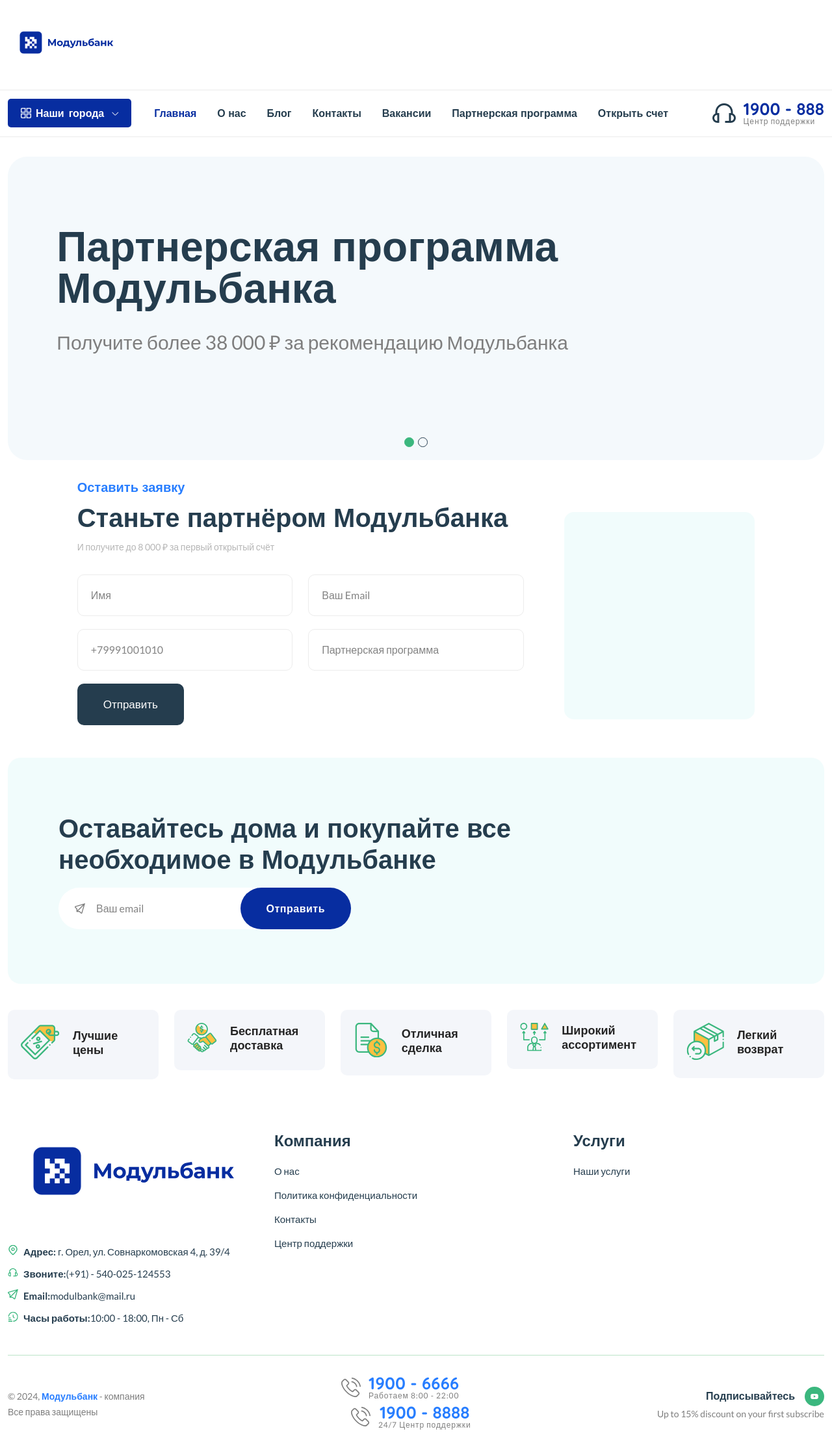
After one commit to mflorya575/Modulbank_Django, a Django app: page /partner_program/ in a window 1280 px wide. The commit adds this page. Shown: the whole page at 65% size. Run offline with Django 4.2, Linux system fonts and the light colour scheme; data comes from the database, SQL or seed files in the repository; some libraries are stand-ins or nearby versions.

Commit message:
create page partner program

```diff
--- a/bank/main/urls.py
+++ b/bank/main/urls.py
@@ -13,4 +13,6 @@
 
     path('vacancies/', views.vacancies_list, name='vacancies_list'),
     path('vacancy/<slug:slug>/', views.vacancy_detail, name='vacancy_detail'),
+
+    path('partner_program/', views.partner_program, name='partner_program'),
 ]
--- a/bank/main/views.py
+++ b/bank/main/views.py
@@ -85,3 +85,12 @@
     }
 
     return render(request, 'categories/vacancy_detail.html', context)
+
+
+def partner_program(request):
+
+    context = {
+        'title': 'Партнерская программа - Модульбанк',
+    }
+
+    return render(request, 'bank/partner_program.html', context)
--- a/bank/templates/bank/index.html
+++ b/bank/templates/bank/index.html
@@ -8,7 +8,7 @@
         <div class="container">
             <div class="home-slide-cover mt-30">
                 <div class="hero-slider-1 style-4 dot-style-1 dot-style-1-position-1">
-                    <div class="single-hero-slider single-animation-wrap" style="background-image: url(assets/imgs/slider/slider-1.png)">
+                    <div class="single-hero-slider single-animation-wrap" style="background-image: url({% static 'assets/imgs/slider/slider-1.png' %})">
                         <div class="slider-content">
                             <h1 class="display-2 mb-40">
                                 Добро пожаловать<br />
@@ -21,7 +21,7 @@
                             </form> {% endcomment %}
                         </div>
                     </div>
-                    <div class="single-hero-slider single-animation-wrap" style="background-image: url(assets/imgs/slider/slider-2.png)">
+                    <div class="single-hero-slider single-animation-wrap" style="background-image: url({% static 'assets/imgs/slider/slider-2.png' %})">
                         <div class="slider-content">
                             <h1 class="display-2 mb-40">
                                 Лучшие вакансии<br />
--- /dev/null
+++ b/bank/templates/bank/partner_program.html
@@ -0,0 +1,103 @@
+{% extends 'base.html' %}
+{% load static %}
+
+{% block content %}
+
+<main class="main">
+    <section class="home-slider position-relative mb-30">
+        <div class="container">
+            <div class="home-slide-cover mt-30">
+                <div class="hero-slider-1 style-4 dot-style-1 dot-style-1-position-1">
+                    <div class="single-hero-slider single-animation-wrap" style="background-image: url({% static 'assets/imgs/slider/slider-1.png' %})">
+                        <div class="slider-content">
+                            <h1 class="display-2 mb-40">
+                                Партнерская программа<br />
+                                Модульбанка
+                            </h1>
+                            <p class="mb-65">Получите более 38 000 ₽ за рекомендацию Модульбанка</p>
+                            {% comment %} <form class="form-subcriber d-flex">
+                                <input type="email" placeholder="Your emaill address" />
+                                <button class="btn" type="submit">Subscribe</button>
+                            </form> {% endcomment %}
+                        </div>
+                    </div>
+                    <div class="single-hero-slider single-animation-wrap" style="background-image: url({% static 'assets/imgs/slider/slider-2.png' %})">
+                        <div class="slider-content">
+                            <h1 class="display-2 mb-40">
+                                20 000 ₽ — за каждую<br />
+                                кофейню
+                            </h1>
+                            <p class="mb-65">Регистрируйтесь в партнерской программе и получайте повышенное вознаграждение</p>
+                            {% comment %} <form class="form-subcriber d-flex">
+                                <input type="email" placeholder="Your emaill address" />
+                                <button class="btn" type="submit">Subscribe</button>
+                            </form> {% endcomment %}
+                        </div>
+                    </div>
+                </div>
+                <div class="slider-arrow hero-slider-1-arrow"></div>
+            </div>
+        </div>
+    </section>
+    <!--End hero slider-->
+
+    <div class="container">
+        <div class="row">
+            <div class="col-xl-10 col-lg-12 m-auto">
+                <section class="mb-50">
+                    <div class="row">
+                        <div class="col-xl-8">
+                            <div class="contact-from-area padding-20-row-col">
+                                <h5 class="text-brand mb-10">Оставить заявку</h5>
+                                <h2 class="mb-10">Станьте партнёром Модульбанка</h2>
+                                <p class="text-muted mb-30 font-sm">И получите до 8 000 ₽ за первый открытый счёт</p>
+                                <form class="contact-form-style mt-30" id="contact-form" action="#" method="post">
+                                    <div class="row">
+                                        <div class="col-lg-6 col-md-6">
+                                            <div class="input-style mb-20">
+                                                <input name="name" placeholder="Имя" type="text" />
+                                            </div>
+                                        </div>
+                                        <div class="col-lg-6 col-md-6">
+                                            <div class="input-style mb-20">
+                                                <input name="email" placeholder="Ваш Email" type="email" />
+                                            </div>
+                                        </div>
+                                        <div class="col-lg-6 col-md-6">
+                                            <div class="input-style mb-20">
+                                                <input name="telephone" placeholder="+79991001010" type="tel" />
+                                            </div>
+                                        </div>
+                                        <div class="col-lg-6 col-md-6">
+                                            <div class="input-style mb-20">
+                                                <input name="subject" placeholder="Партнерская программа" type="text" />
+                                            </div>
+                                        </div>
+                                        <div class="col-lg-12 col-md-12">
+                                            {% comment %} <div class="textarea-style mb-30">
+                                                <textarea name="message" placeholder="Сообще"></textarea>
+                                            </div> {% endcomment %}
+                                            <button class="submit submit-auto-width" type="submit">Отправить</button>
+                                        </div>
+                                    </div>
+                                </form>
+                                <p class="form-messege"></p>
+                            </div>
+                        </div>
+                        <div class="col-lg-4 pl-50 d-lg-block d-none">
+                            <img class="border-radius-15 mt-50" src="{% static "assets/imgs/page/contact-2.png" %}" alt="" />
+                        </div>
+                    </div>
+                </section>
+            </div>
+        </div>
+    </div>
+
+
+
+
+
+
+</main>
+
+{% endblock content %}
--- a/bank/templates/base.html
+++ b/bank/templates/base.html
@@ -312,7 +312,7 @@
                                         <a href="{% url 'main:vacancies_list' %}">Вакансии</a>
                                     </li>
                                     <li>
-                                        <a href="#">Партнерская программа</a>
+                                        <a href="{% url 'main:partner_program' %}">Партнерская программа</a>
                                     </li>
                                     <li>
                                         <a href="#">Открыть счет</a>
@@ -667,7 +667,7 @@
                                 <img src="{% static "assets/imgs/theme/icons/icon-6.svg" %}" alt="" />
                             </div>
                             <div class="banner-text">
-                                <h3 class="icon-box-title">Safe delivery</h3>
+                                <h3 class="icon-box-title">Безопасная доставка</h3>
                                 {% comment %} <p>Within 30 days</p> {% endcomment %}
                             </div>
                         </div>
```
